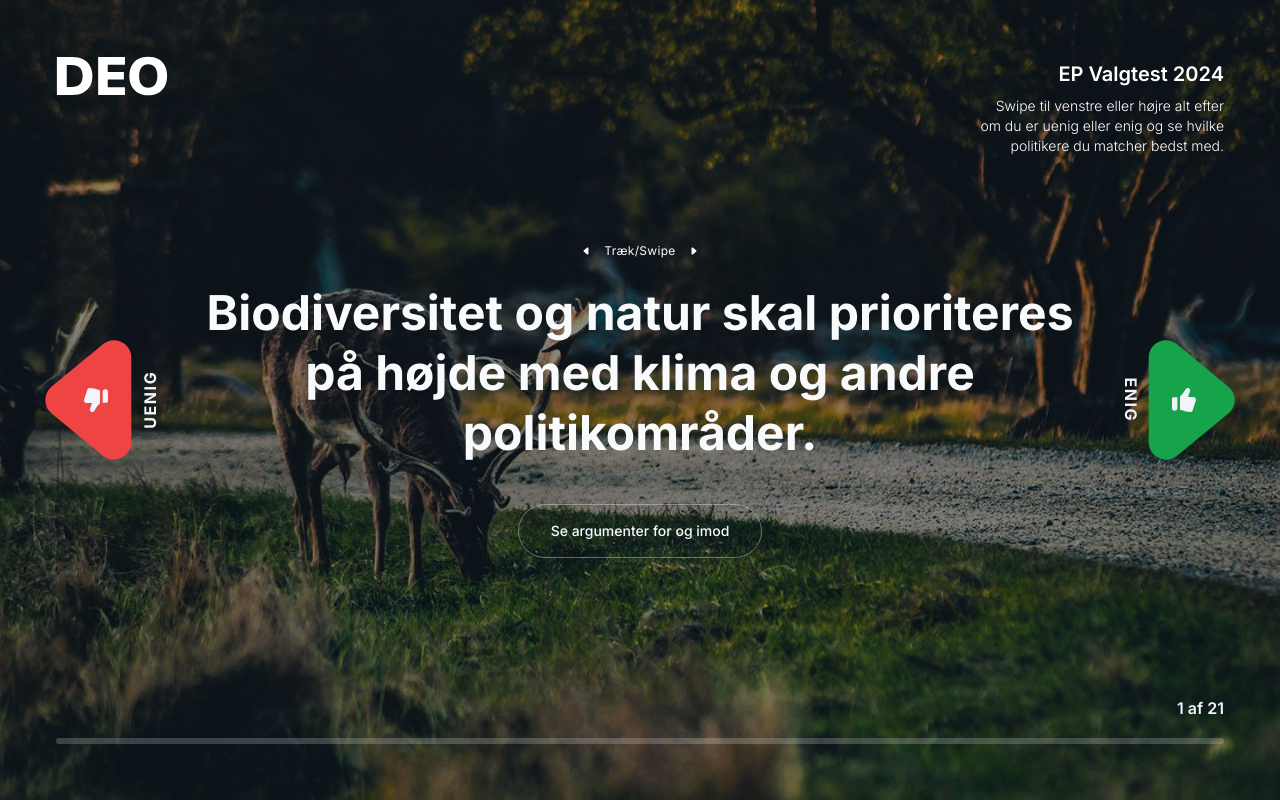
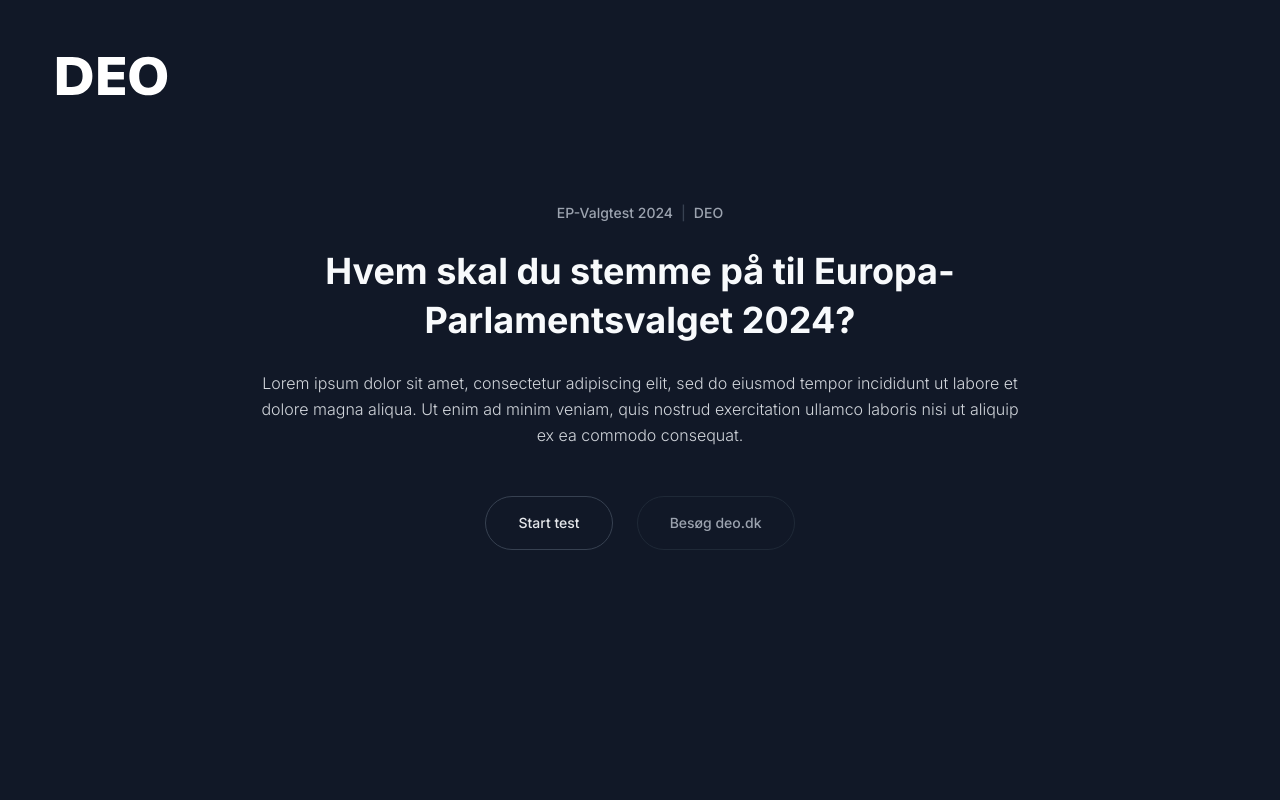
Before and after one commit to maxrh/ep-valgtest-2024-next, a Next.js app: page / in a window 1280 px wide. Built offline with nearby package versions, Linux system fonts and the light colour scheme.

Commit message:
frontpage splash screen start

```diff
--- a/app/page.js
+++ b/app/page.js
@@ -1,9 +1,82 @@
+"use client"
+
 import SwipeVoter from "./components/swipeVoter";
+import { useState } from "react";
+import { useRouter } from 'next/navigation'
+import { motion, AnimatePresence, easeInOut } from "framer-motion";
+import { VoteContext } from "./context/voteContext";
+import { useContext } from "react";
 
 export default function Home() {
+	const router = useRouter()
+	const { politicianData } = useContext(VoteContext)
+	const [startTest, setStartTest] = useState(false)
+
+	const handleStartTest = () => {
+		setStartTest(true);
+	}
+
+	const containerVariants = {
+		hidden: { opacity: 1 },  // Parent starts fully visible
+		visible: {
+			opacity: 1,          // Parent stays fully visible
+			transition: {
+				staggerChildren: 0.1  // Stagger the animation of child elements
+			}
+		}
+	};
+
+	const childVariants = {
+		hidden: { opacity: 0, y: -30 },  // Start from transparent and slightly down
+		visible: {
+			opacity: 1,
+			y: 0,                // Move to original position
+			transition: {
+				duration: 0.2,
+				ease: easeInOut
+			}
+		}
+	};
+
+
 	return (
 		<main className="flex min-h-screen">
-			<SwipeVoter />
+			{!startTest ? (
+				<div className="flex flex-col items-center justify-center h-screen w-screen p-8">
+					<motion.div
+						variants={containerVariants}
+						initial="hidden"
+						animate="visible"
+						className="max-w-3xl flex flex-col items-center justify-center text-center"
+					>
+						<motion.span variants={childVariants} className="text-sm font-medium text-gray-400 mb-6 flex">EP-Valgtest 2024 <span className="text-gray-700 mx-2">|</span> DEO</motion.span>
+						<motion.h1 variants={childVariants} className="text-xl md:text-4xl font-bold mb-6 leading-tighter md:leading-snug">Hvem skal du stemme på til Europa-Parlamentsvalget 2024?</motion.h1>
+						<motion.p variants={childVariants} className="font-light text-gray-300 text-sm md:text-base leading-normal md:leading-relaxed">Lorem ipsum dolor sit amet, consectetur adipiscing elit, sed do eiusmod tempor incididunt ut labore et dolore magna aliqua. Ut enim ad minim veniam, quis nostrud exercitation ullamco laboris nisi ut aliquip ex ea commodo consequat.</motion.p>
+						<motion.div variants={childVariants} className="flex items-center justify-center mt-12">
+							<button
+								className="mx-1 md:mx-3 group flex items-center justify-center text-xs md:text-sm font-medium text-gray-200 hover:text-gray-50 hover:shadow-xl border border-gray-700 hover:border-gray-600 transition-all py-3 md:py-4 px-6 md:px-8 rounded-full duration-300"
+								onClick={handleStartTest}
+							>
+								Start test
+							</button>
+							<button
+								className="mx-1 md:mx-3 group flex items-center justify-center text-xs md:text-sm font-medium text-gray-400 hover:text-gray-300 hover:shadow-xl border border-gray-800 hover:border-gray-700 transition-all py-3 md:py-4 px-6 md:px-8 rounded-full duration-300"
+								onClick={() => router.push('https://deo.dk')}
+							>
+								Besøg deo.dk
+							</button>
+						</motion.div>
+					</motion.div>
+					{/* grid of politicians */}
+
+					<div className="grid grid-cols-2 md:grid-cols-3 gap-4 md:gap-6 mt-12">
+
+					</div>
+				</div>
+			) : (
+				<SwipeVoter />
+			)}
+
 		</main>
 	);
 }
```
